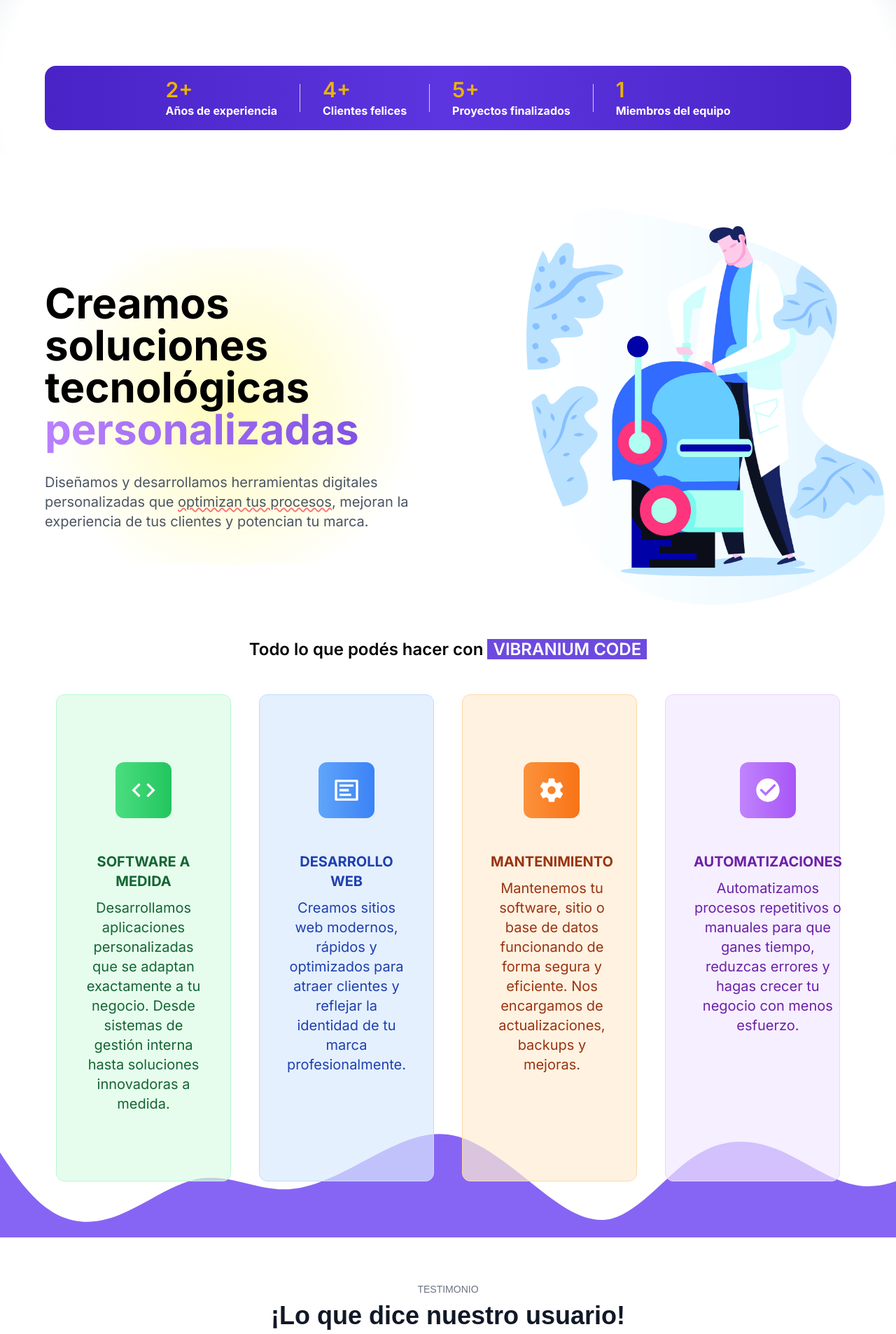
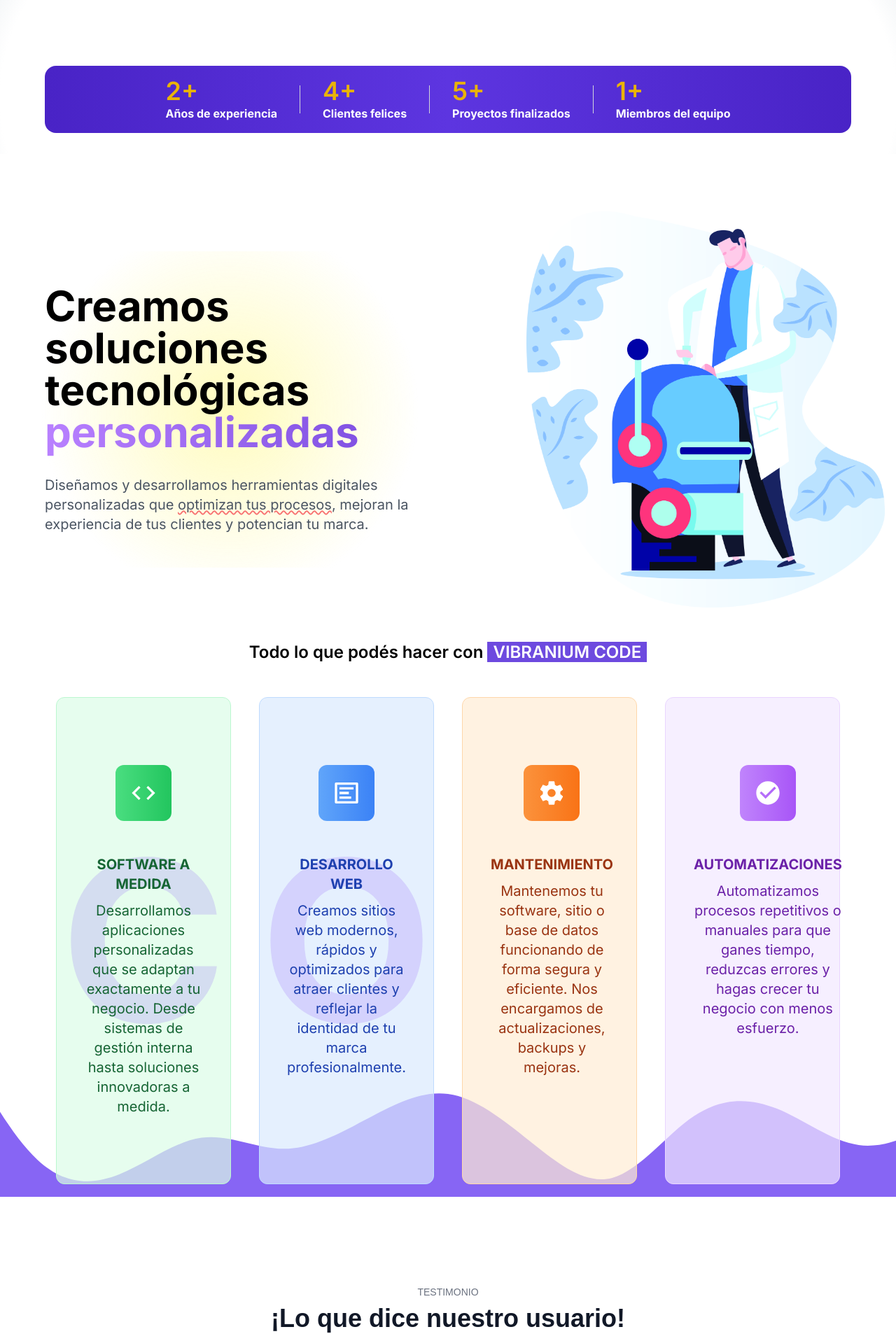
Before and after one commit to vibraniumCode/vibranium-code-website, a Vue app: page / in a window 1280 px wide. Shown: the part 580-2486 px from the top of the page at 70% size. Built offline with nearby package versions, Linux system fonts and the light colour scheme; what @midudev/tailwind-animations, taos would draw is missing.

Commit message:
change in card desing

```diff
--- a/src/components/HeroSection.vue
+++ b/src/components/HeroSection.vue
@@ -159,22 +159,22 @@
     <div class="2xl:mt-60 my-24 animate-fade-in">
       <div class="flex justify-center items-center mt-6 mx-16 rounded-2xl mb-6 bg-gradient-to-r from-[#4923c6] via-[#5d35e0] to-[#4923c6] bg-[#4923c6] p-4 text-white">
         <div class="flex flex-col items-start">
-          <p class="text-yellow-500 font-semibold text-3xl 2xl:text-5xl">{{ displayCount }}+</p>
+          <p class="text-yellow-500 font-semibold text-xl xl:text-4xl 2xl:text-5xl">{{ displayCount }}+</p>
           <p class=" font-inter font-bold">Años de experiencia</p>
         </div>
         <div class="separator h-10 bg-gray-300 mx-8" style="width: 1px;"></div>
       <div class="flex flex-col items-start">
-          <p class="text-yellow-500 font-semibold text-3xl 2xl:text-5xl">{{displayClientes}}+</p>
+          <p class="text-yellow-500 font-semibold text-xl xl:text-4xl 2xl:text-5xl">{{displayClientes}}+</p>
           <p class=" font-inter font-bold">Clientes felices</p>
         </div>
         <div class="separator h-10 bg-gray-300 mx-8" style="width: 1px;"></div>
       <div class="flex flex-col items-start">
-          <p class="text-yellow-500 font-semibold text-3xl 2xl:text-5xl">{{displayProyectos}}+</p>
+          <p class="text-yellow-500 font-semibold text-xl xl:text-4xl 2xl:text-5xl">{{displayProyectos}}+</p>
           <p class=" font-inter font-bold">Proyectos finalizados</p>
         </div>
         <div class="separator h-10 bg-gray-300 mx-8" style="width: 1px;"></div>
       <div class="flex flex-col items-start">
-          <p class="text-yellow-500 font-semibold text-3xl 2xl:text-5xl">{{displayMiembros}}</p>
+          <p class="text-yellow-500 font-semibold text-xl xl:text-4xl 2xl:text-5xl">{{displayMiembros}}+</p>
           <p class=" font-inter font-bold">Miembros del equipo</p>
         </div>
       </div>
--- a/src/components/MyNavbar.vue
+++ b/src/components/MyNavbar.vue
@@ -1,7 +1,7 @@
 <template>
   <Disclosure as="nav" v-slot="{ open }" >
     <div :class="[
-        'fixed top-0 left-1/2 transform -translate-x-1/2 w-[80%] max-w-6xl z-50 transition-colors duration-300 ease-in-out px-6 rounded-xl mt-10',
+        'fixed top-0 left-1/2 transform -translate-x-1/2 w-[80%] max-w-6xl z-50 transition-colors duration-300 ease-in-out px-6 rounded-xl xl:mt-4 2xl:mt-10',
         isScrolled ? 'bg-slate-900/50 backdrop-blur-md' : 'bg-gradient-to-r from-slate-900 via-gray-800 to-slate-900'
       ]">
       <div class="mx-auto max-w-10xl px-2 sm:px-6 lg:px-8 font-inter ">
--- a/src/components/MyService.vue
+++ b/src/components/MyService.vue
@@ -38,7 +38,7 @@
     </div>
     <div class="relative max-w-8xl mx-auto mt-10 px-4 sm:px-6 lg:px-12 xl:px-20">
        <!-- SVG de fondo posicionado absolutamente -->
-      <div class="absolute inset-0 -bottom-20 overflow-hidden pointer-events-none">
+      <div class="absolute inset-0 xl:-bottom-[18px] 2xl:-bottom-20 overflow-hidden pointer-events-none">
         <svg xmlns="http://www.w3.org/2000/svg" viewBox="0 0 1440 320" class="absolute bottom-0 left-0 w-full h-auto scale-110">
           <path fill="#400beec8" fill-opacity="0.8" d="M0,64L20,101.3C40,139,80,213,120,250.7C160,288,200,288,240,272C280,256,320,224,360,218.7C400,213,440,235,480,234.7C520,235,560,213,600,192C640,171,680,149,720,154.7C760,160,800,192,840,224C880,256,920,288,960,277.3C1000,267,1040,213,1080,186.7C1120,160,1160,160,1200,176C1240,192,1280,224,1320,229.3C1360,235,1400,213,1420,202.7L1440,192L1440,320L1420,320C1400,320,1360,320,1320,320C1280,320,1240,320,1200,320C1160,320,1120,320,1080,320C1040,320,1000,320,960,320C920,320,880,320,840,320C800,320,760,320,720,320C680,320,640,320,600,320C560,320,520,320,480,320C440,320,400,320,360,320C320,320,280,320,240,320C200,320,160,320,120,320C80,320,40,320,20,320L0,320Z">
             </path>
@@ -46,7 +46,8 @@
       </div>
       <div class="relative z-10 grid grid-cols-1 sm:grid-cols-2 lg:grid-cols-4 gap-6 lg:gap-8 xl:gap-10 2xl:gap-14 my-12 text-black text-xl" data-aos="zoom-in">
         <!-- SOFTWARE A MEDIDA -->
-        <div class="bg-green-100/70 text-green-800 rounded-xl px-10 py-24 border border-green-200 hover:shadow-2xl hover:shadow-green-500/30 hover:-translate-y-1 transition-all duration-300" >
+        <div class="bg-green-100/70 text-green-800 rounded-xl px-10 py-24 border border-green-200 hover:shadow-2xl hover:shadow-green-500/30 hover:-translate-y-1 transition-all duration-300 card-with-c" >
+          <div class="place-items-center card-content">
             <div class=" place-items-center">
               <div class="bg-gradient-to-r from-green-400 to-green-500 w-20 h-20 rounded-xl mb-12 flex items-center justify-center">
                 <svg xmlns="http://www.w3.org/2000/svg" class="w-10 h-10" fill="white" viewBox="0 0 24 24">
@@ -57,9 +58,10 @@
               <p class="">Desarrollamos aplicaciones personalizadas que se adaptan exactamente a tu negocio. Desde sistemas de gestión interna hasta soluciones innovadoras a medida.</p>
             </div>
           </div>
+        </div>
         <!-- DESARROLLO WEB -->
-        <div class="bg-blue-100/70 text-blue-800 rounded-xl px-10 py-24 border border-blue-200 hover:shadow-2xl hover:shadow-blue-500/30 hover:-translate-y-1 transition-all duration-300">
-          <div class="place-items-center ">
+        <div class="bg-blue-100/70 text-blue-800 rounded-xl px-10 py-24 border border-blue-200 hover:shadow-2xl hover:shadow-blue-500/30 hover:-translate-y-1 transition-all duration-300 card-with-o">
+          <div class="place-items-center card-content">
             <div class="bg-gradient-to-r from-blue-400 to-blue-500 w-20 h-20 rounded-xl mb-12 flex items-center justify-center">
               <svg xmlns="http://www.w3.org/2000/svg" class="w-10 h-10" fill="white" viewBox="0 0 24 24">
                 <path d="M3 3h18a1 1 0 0 1 1 1v16a1 1 0 0 1-1 1H3a1 1 0 0 1-1-1V4a1 1 0 0 1 1-1zm1 2v14h16V5H4zm2 2h12v2H6V7zm0 4h8v2H6v-2zm0 4h10v2H6v-2z"/>
@@ -104,3 +106,46 @@
 
 const hoveredCard = ref(null)
 </script>
+
+<style scoped>
+.card-with-c {
+  position: relative;
+}
+
+.card-with-o {
+  position: relative;
+}
+
+.card-with-c::before {
+  content: 'C';
+  position: absolute;
+  top: 50%;
+  left: 50%;
+  transform: translate(-50%, -50%);
+  font-size: 20rem;
+  font-weight: 900;
+  color: rgba(139, 92, 246, 0.20);
+  z-index: 1;
+  pointer-events: none;
+  user-select: none;
+}
+
+.card-with-o::before {
+  content: 'O';
+  position: absolute;
+  top: 50%;
+  left: 50%;
+  transform: translate(-50%, -50%);
+  font-size: 20rem;
+  font-weight: 900;
+  color: rgba(139, 92, 246, 0.20);
+  z-index: 1;
+  pointer-events: none;
+  user-select: none;
+}
+
+.card-content {
+  position: relative;
+  z-index: 2;
+}
+</style>
```
Lines whose indentation alone changed are shown as unchanged.
